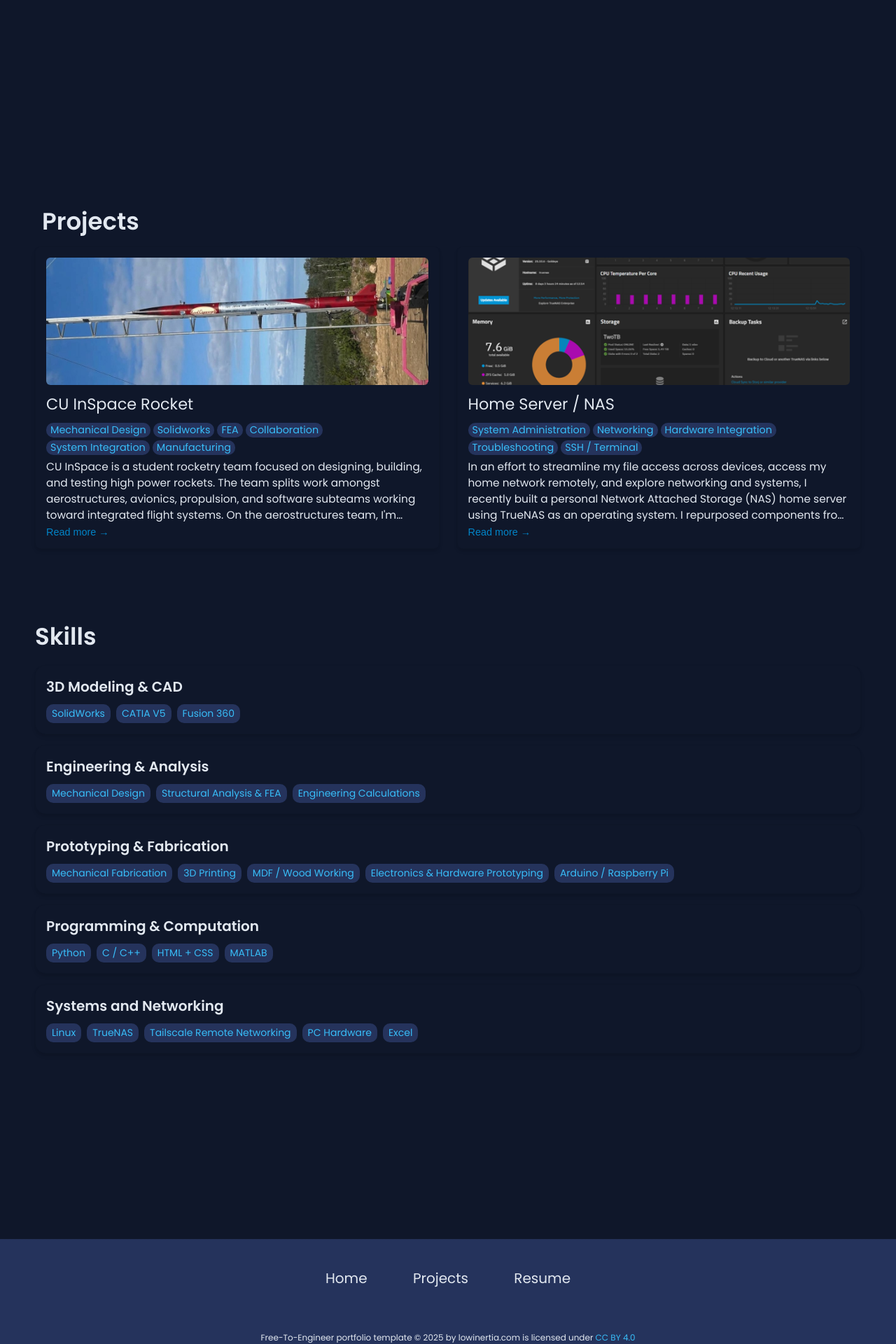
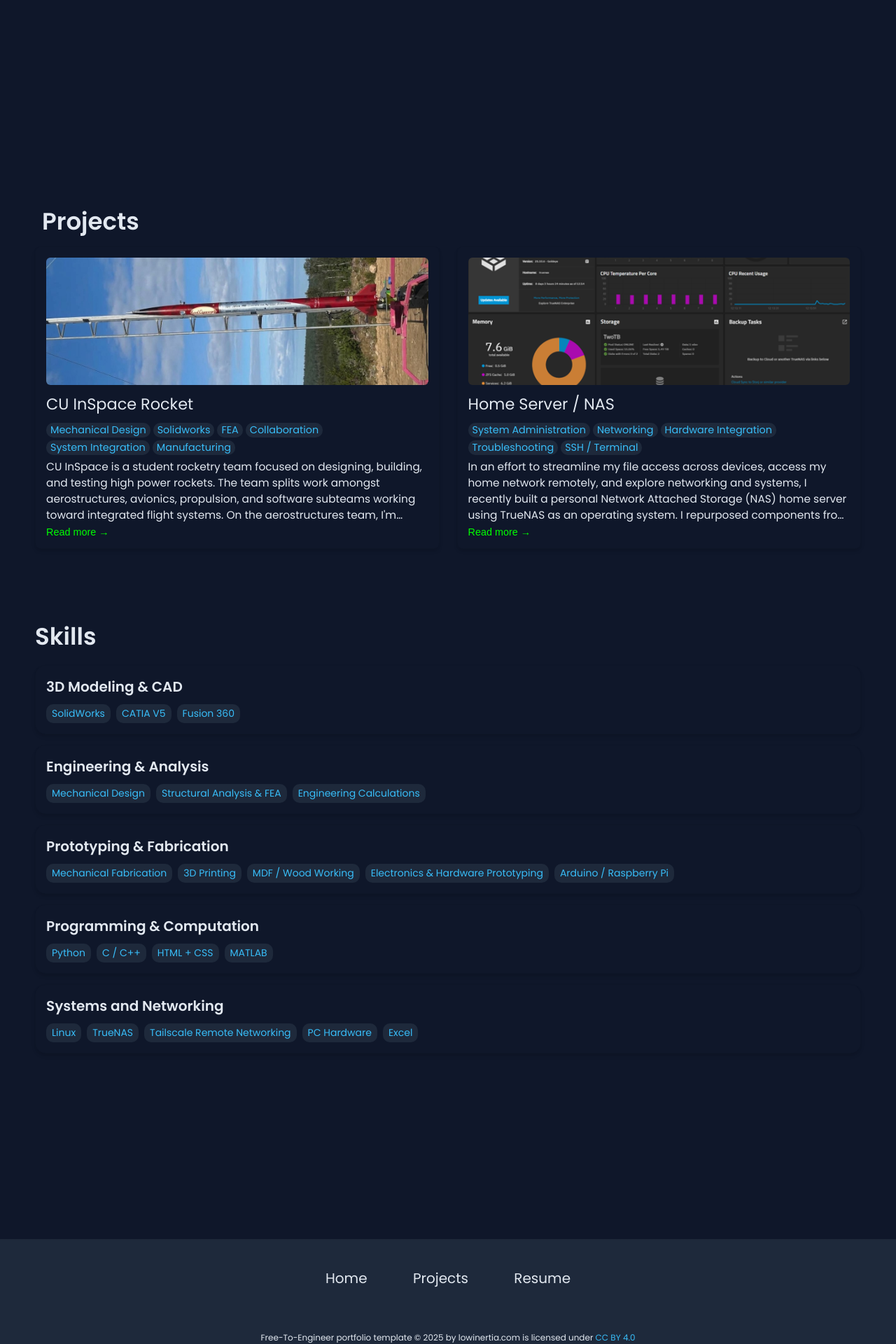
Before and after one commit to JosifTaj/josiftaj.github.io, a Jekyll site: the page built from index.html, in a window 1280 px wide. Shown: the part 742-2662 px from the top of the page at 70% size. Built offline with Jekyll 4.4.1, drawn with Linux system fonts in a browser that asks for light colours.

Commit message:
Change highlight and light_background colors in config

```diff
--- a/_config.yml
+++ b/_config.yml
@@ -84,9 +84,9 @@ colors:
   text: "#e2e8f0"
   border: "#FF0000" #Red
   link: "#38bdf8"
-  highlight: "#0284c7"
+  highlight: "#00FF00" #Green
   background: "#0f172a"
-  light_background: "#25335C"
+  light_background: "#1e293b"
 
 # A few examples.
 # basic theme:
```
